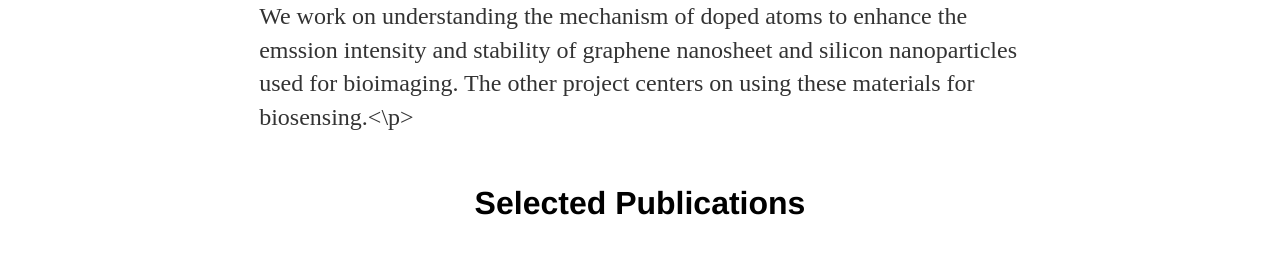
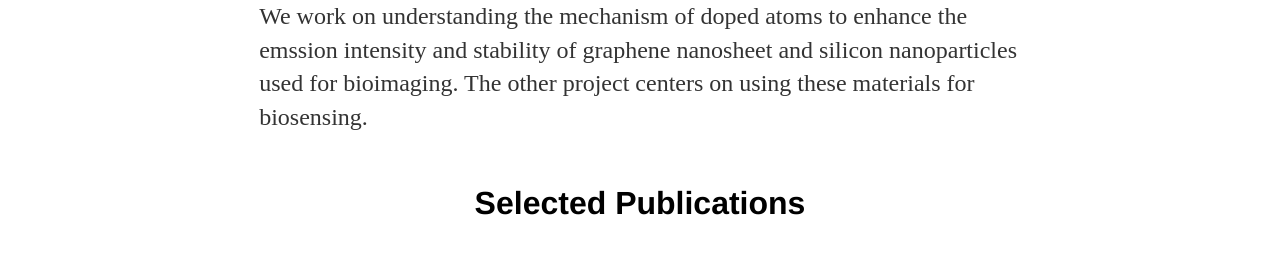
Before and after one commit to comchemyu/und.research.github.io, a Jekyll site: the page built from publications/bio imaging/index.html, in a window 1280 px wide. Shown: the part 379-633 px from the top of the page. Built offline with Jekyll 4.4.1, drawn with Linux system fonts in a browser that asks for light colours; part of the change alters nothing that is shown.

```diff
--- a/publications/bio imaging/index.html
+++ b/publications/bio imaging/index.html
@@ -21,7 +21,7 @@ title: The Yu Research Group
 
     <img src="/und.research.github.io/publications/bio imaging/bio-image.jpg" alt="Bioimaging" class="center">
 
-    <p>We work on understanding the mechanism of doped atoms to enhance the emssion intensity and stability of graphene nanosheet and silicon nanoparticles used for bioimaging. The other project centers on using these materials for biosensing.<\p>
+    <p>We work on understanding the mechanism of doped atoms to enhance the emssion intensity and stability of graphene nanosheet and silicon nanoparticles used for bioimaging. The other project centers on using these materials for biosensing.
 
 
 
```
